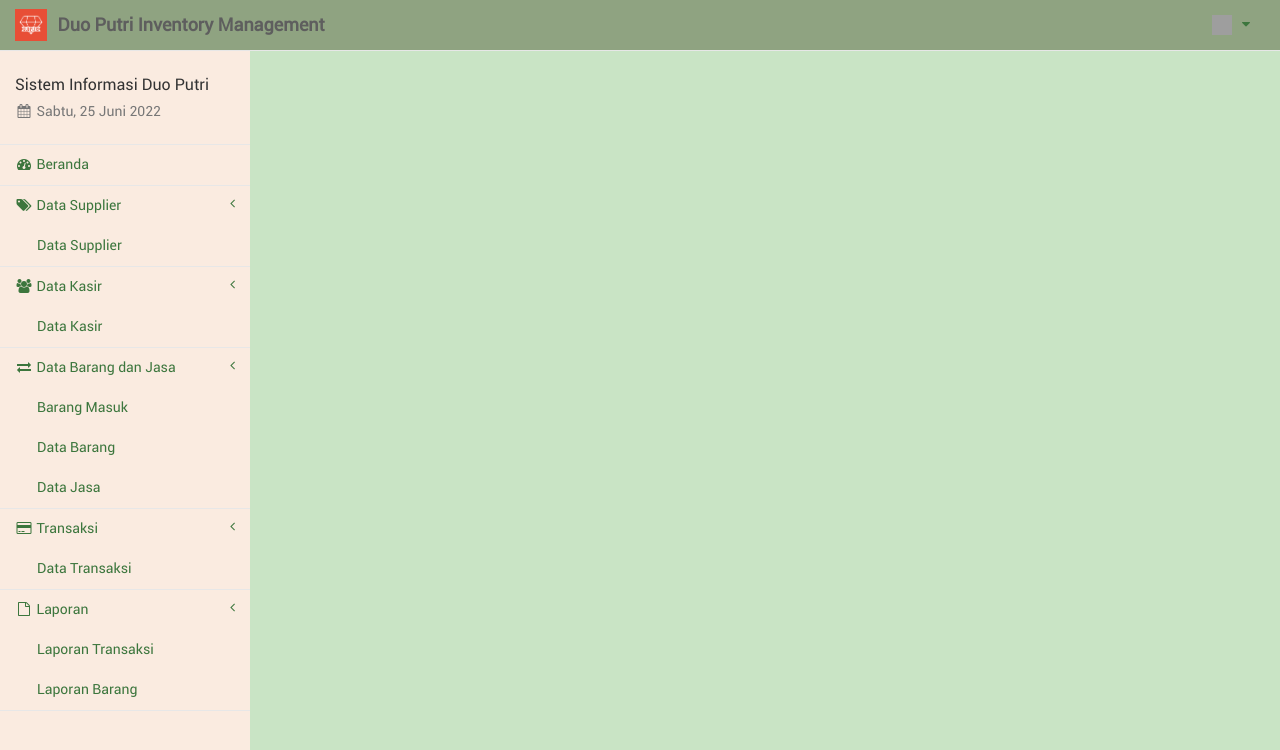
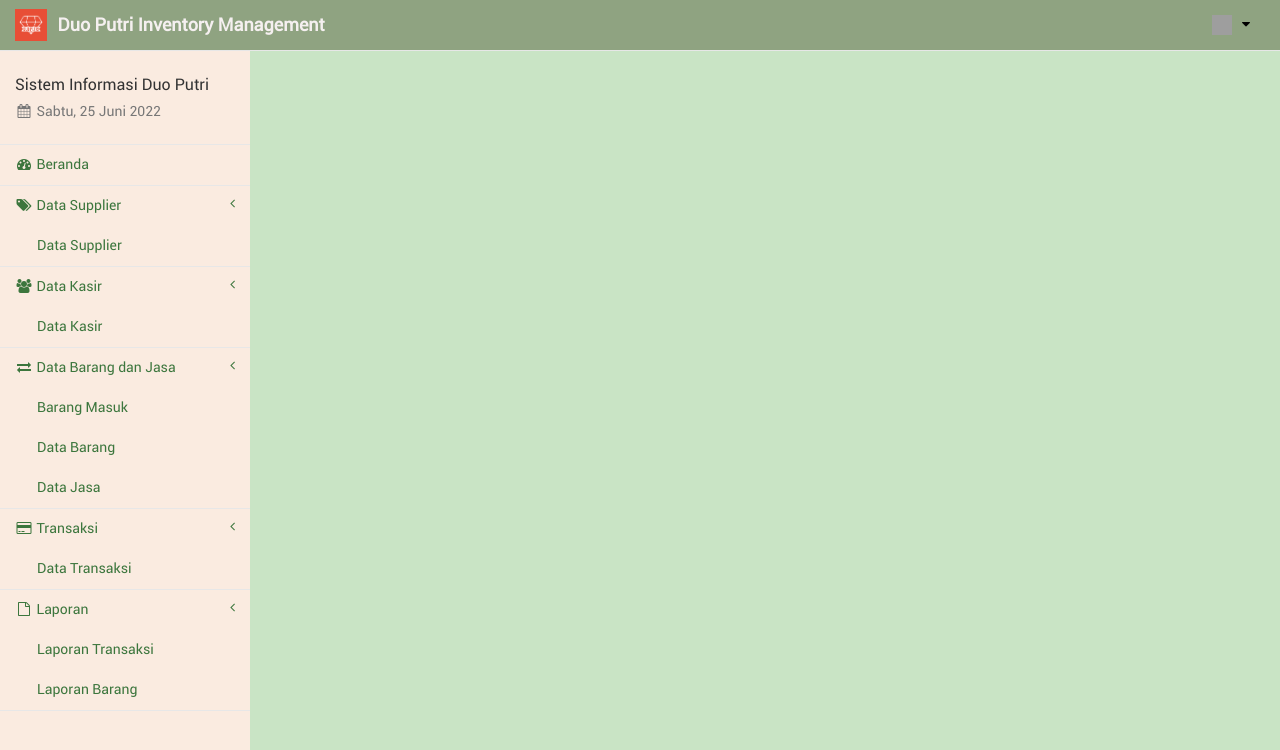
Before and after one commit to dJull/web-inventory-management, a PHP site: page /layout_top.php in a window 1280 px wide. Shown: the top 750 px of the page. Run offline with PHP 8.4, Linux system fonts and the light colour scheme; data that the repository does not hold is empty; grey boxes are pictures that could not be loaded.

Commit message:
Update FE

```diff
--- a/kasir/layout_bottom.php
+++ b/kasir/layout_bottom.php
@@ -1,7 +1,7 @@
 	</div><!-- /#wrapper -->
 
 	<!-- footer-bottom -->
-	<footer class="bg-light text-center text-lg-start ">
+	<footer class="bg-light text-center text-lg-start" style="margin-top:auto ;">
 		<!-- Copyright -->
 		<div class="text-center p-3" style="background-color: rgba(0, 0, 0, 0.2);">
 			© 2020 Copyright:
--- a/layout_top.php
+++ b/layout_top.php
@@ -59,18 +59,18 @@ $tahun = date("Y");
 	<div id="wrapper" style="background-color: #C9E4C5;">
 
 		<!-- Navigation -->
-		<nav class="navbar navbar-default navbar-static-top" style="background-color: #8fa381  ;" role="navigation" style="margin-bottom: 0">
+		<nav class="navbar navbar-default navbar-static-top" style="background-color: #8fa381;" role="navigation" style="margin-bottom: 0">
 			<div class="navbar-header">
 				<a class="navbar-brand hidden-xs" href="index.php">
 					<img src="foto/logos.png" alt="brand" width="32" class="float-left image-brand">
-					<div class="float-right">&nbsp;<strong>Duo Putri Inventory Management</strong></div>
+					<div class="float-right">&nbsp;<strong style="color: #f5f0f0;">Duo Putri Inventory Management</strong></div>
 
 				</a>
 			</div><!-- /.navbar-header -->
 
 			<ul class="nav navbar-top-links navbar-right">
 				<li class="dropdown dropdown-right">
-					<a class="dropdown-toggle" data-toggle="dropdown" href="#">
+					<a class="dropdown-toggle" style="color: black;" data-toggle="dropdown" href="#">
 						<img src="foto/<?php echo $sess_admfoto; ?>" width="20px" height="20px" padding="0px">&nbsp;&nbsp;<?php echo ucfirst($sess_admname); ?>&nbsp;<i class="fa fa-caret-down"></i>
 					</a>
 					<ul class="dropdown-menu dropdown-user">
```
